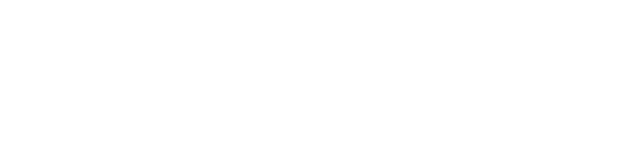
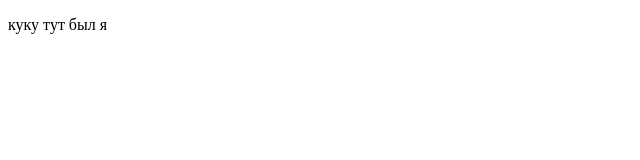
Before and after one commit to bababoy228006/stupnikovPV, a plain HTML site: page index.html in a window 1280 px wide. Shown: the whole page, without its empty margins (0-640 px from the left). Drawn offline with Linux system fonts and the light colour scheme.

Commit message:
first2 com

```diff
--- a/index.html
+++ b/index.html
@@ -6,6 +6,6 @@
     <title>Document</title>
 </head>
 <body>
-
+    <p>куку тут был я</p>
 </body>
 </html>
```
